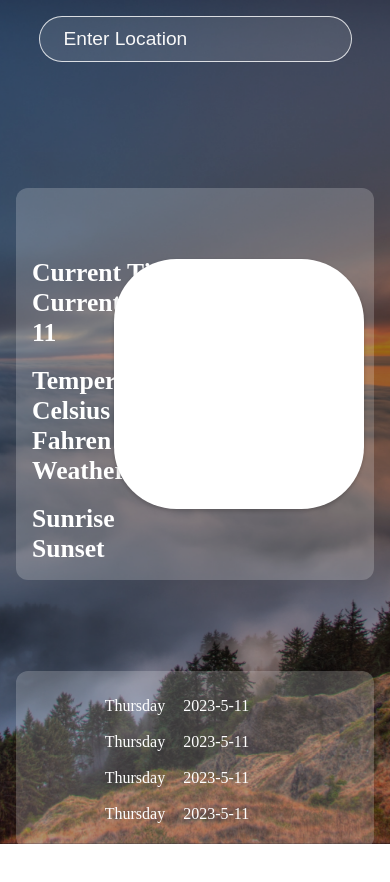
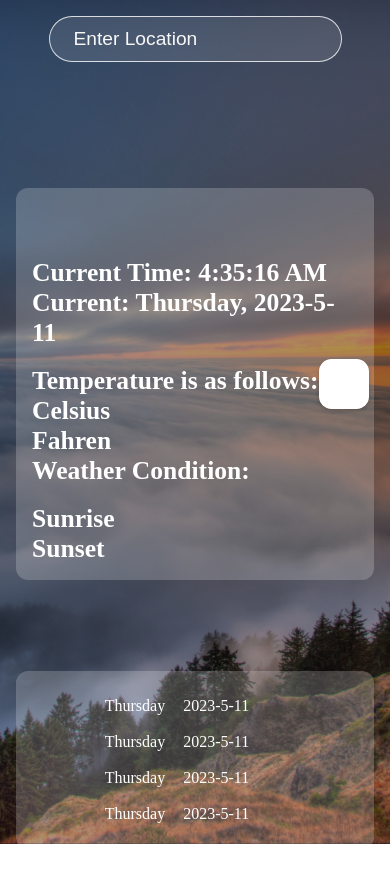
Before and after one commit to Ravkeerat02/Weather, a React (Create React App) app in the folder weather/: page / in a window 390 px wide. Shown: the top 882 px of the page. Built offline with nearby package versions, Linux system fonts and the light colour scheme.

Commit message:
Small screen in progress

```diff
--- a/weather/src/index.css
+++ b/weather/src/index.css
@@ -145,3 +145,32 @@ h1 {
 .app .search {
   position: relative; /* Add position relative to the .search class */
 }
+
+/* making it for small screen */
+@media only screen and (max-width: 600px) {
+  .app .flag {
+    width: 50px;
+    height: 50px;
+    right: 5px;
+  }
+  .app input {
+    padding-right: 20px;
+  }
+
+  .heading{
+    font-size: 1.5rem;
+  }
+
+  .app .top {
+    font-size: 1rem;
+  }
+
+  .app .bottom {
+    font-size: 1rem;
+  }
+
+  .app .description .location .currenTime .dayDate{
+    font-size: 1rem;
+  }
+
+}
```
